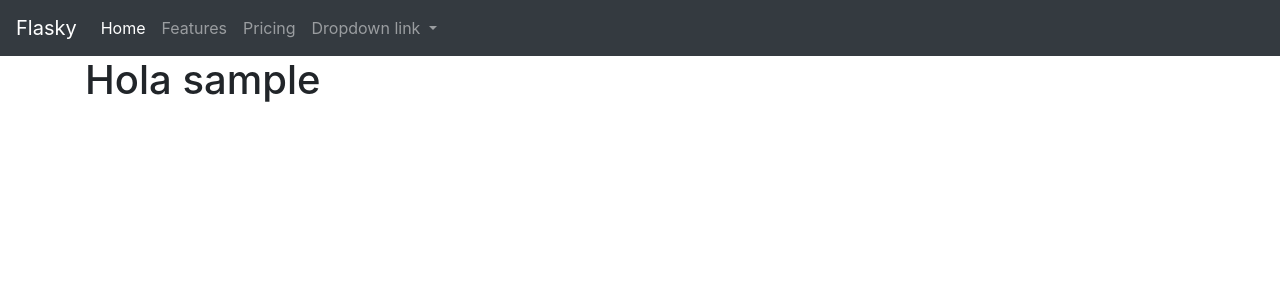
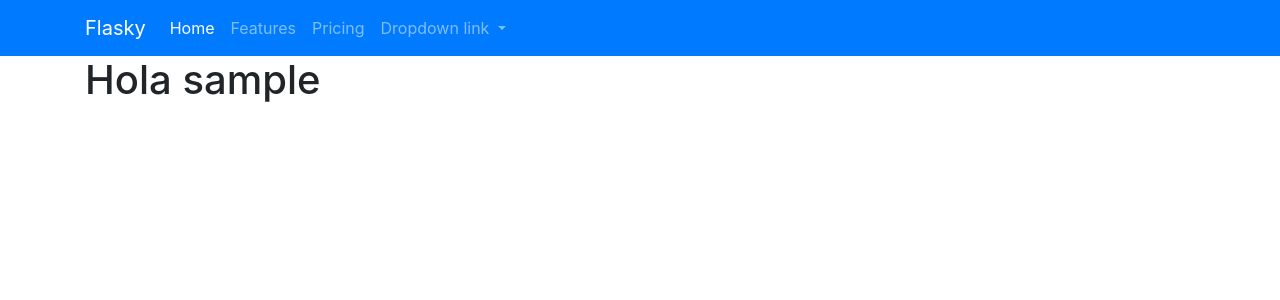
Before and after one commit to CsarChvz/Blog-App-Flask, a Flask app: a page that uses templates/layout.html in a window 1280 px wide. Shown: the top 300 px of the page. Run offline with Flask 2, Linux system fonts and the light colour scheme.

Commit message:
Tratando de hacer más ancha la barra de navegación y agregar un login owo

```diff
--- a/templates/layout.html
+++ b/templates/layout.html
@@ -11,7 +11,8 @@
 <body>
     {% block body %}
         {% block navbar %}
-        <nav class="navbar navbar-expand-lg navbar-dark bg-dark">
+        <nav class="navbar navbar-expand-xl navbar-dark bg-primary">
+            <div class="container">
               <a class="navbar-brand" href="#">Flasky</a>
               <button class="navbar-toggler" type="button" data-toggle="collapse" data-target="#navbarNavDropdown" aria-controls="navbarNavDropdown" aria-expanded="false" aria-label="Toggle navigation">
                 <span class="navbar-toggler-icon"></span>
@@ -39,6 +40,7 @@
                   </li>
                 </ul>
               </div>
+            </div>
           </nav>
         {% endblock %}
     {% endblock %}
```
Lines whose indentation alone changed are shown as unchanged.
